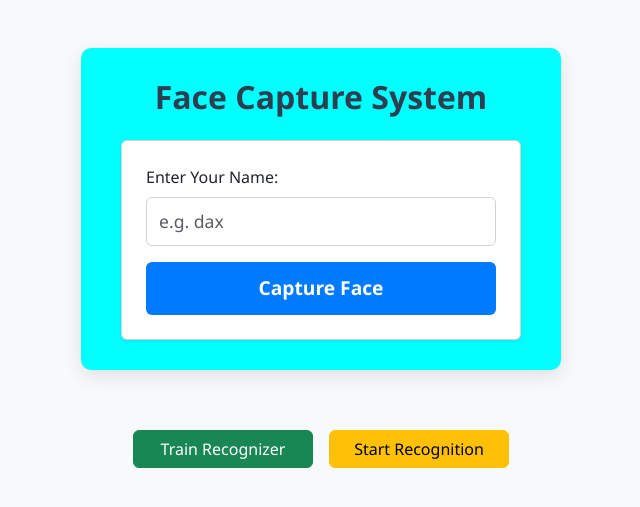
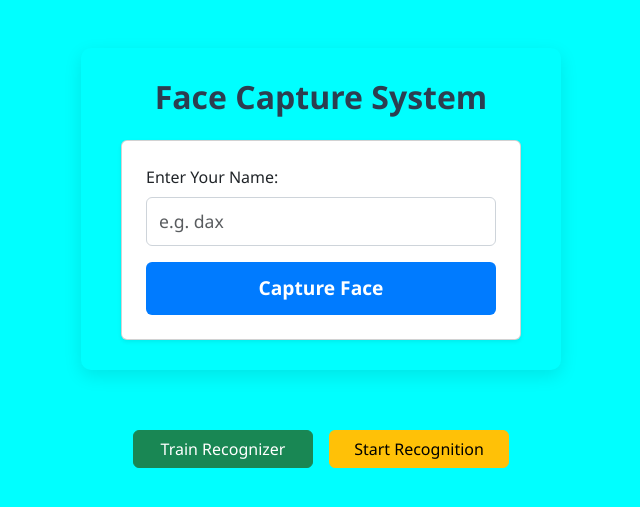
Before and after one commit to harizonelopez/Face-detector, a Flask app: page / in a window 1280 px wide. Shown: the top 507 px of the page, without its empty margins (319-959 px from the left). Run offline with Flask 3, Linux system fonts and the light colour scheme.

Commit message:
Remove background color from body in index.html and clean up whitespace

```diff
--- a/app/templates/index.html
+++ b/app/templates/index.html
@@ -9,8 +9,9 @@
     <link
         rel="stylesheet"
         href="{{ url_for('static', filename='css/home-style.css') }}">
+
 </head>
-<body class="bg-light">
+<body>
     <div class="container mt-5 d-flex justify-content-center">
         <div class="w-100" style="max-width: 500px;">
             <h2 class="text-center mb-4">Face Capture System</h2>
@@ -51,7 +52,6 @@
         <a href="{{ url_for('views.recognize') }}" class="btn btn-warning" style="min-width: 180px;">Start Recognition</a>
     </div>
 
-
     <!-- Extra Js scripts-->
     <script>
         function showLoading() {
```
